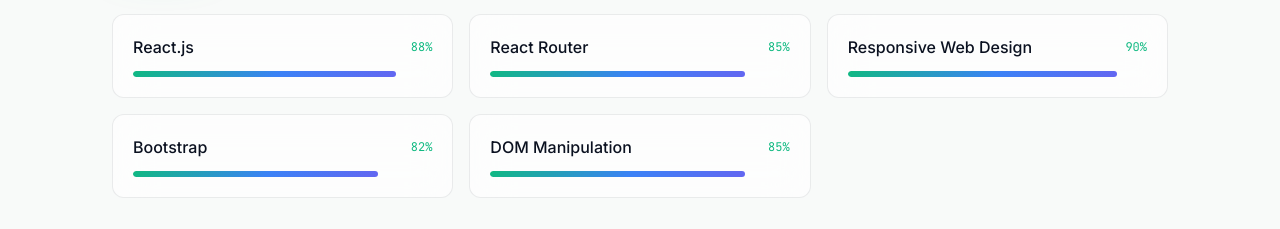
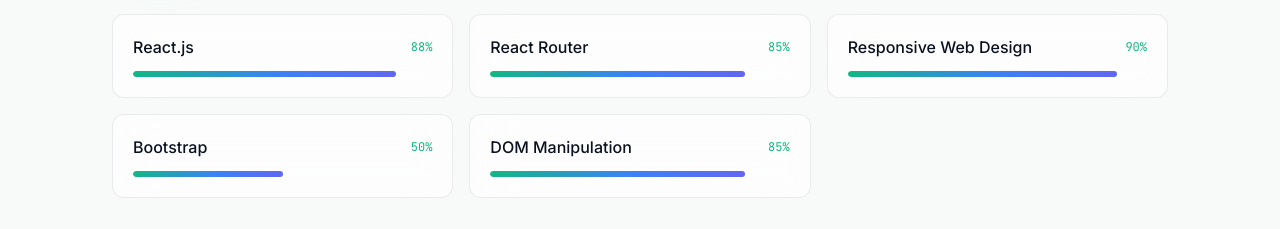
Before and after one commit to Pravinkumarnattu/Pravin-portfolio, a React (Vite) app in the folder portfolio/: page / in a window 1280 px wide. Shown: the part 2340-2569 px from the top of the page. Built offline with nearby package versions, Linux system fonts and the light colour scheme.

Commit message:
Link added

```diff
--- a/portfolio/src/data/portfolioData.js
+++ b/portfolio/src/data/portfolioData.js
@@ -56,7 +56,7 @@
     { name: "React.js", level: 88 },
     { name: "React Router", level: 85 },
     { name: "Responsive Web Design", level: 90 },
-    { name: "Bootstrap", level: 82 },
+    { name: "Bootstrap", level: 50 },
     { name: "DOM Manipulation", level: 85 },
   ],
   Backend: [
@@ -132,7 +132,7 @@
       "JS-Cookie",
     ],
     github: "https://github.com/Pravinkumarnattu/Food-Waste-Exchange",
-    demo: "",
+    demo: "https://food-waste-exchange-app.vercel.app",
     featured: true,
   },
   {
```
